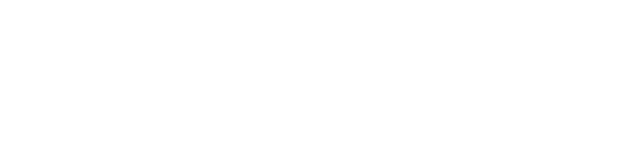
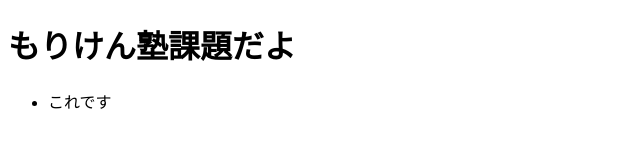
Before and after one commit to naomi-homma/js_handson, a website: page lesson01/index.html in a window 1280 px wide. Shown: the whole page, without its empty margins (0-640 px from the left). Drawn offline with Linux system fonts and the light colour scheme.

Commit message:
add:lesson01実装完了

```diff
--- a/lesson01/index.html
+++ b/lesson01/index.html
@@ -9,7 +9,9 @@
   </head>
   <body>
     <div>
-      <ul></ul>
+      <h1>もりけん塾課題だよ</h1>
+      <ul id="list"></ul>
     </div>
+    <script src="index.js"></script>
   </body>
 </html>
--- a/lesson01/index.js
+++ b/lesson01/index.js
@@ -0,0 +1,7 @@
+"use strict";
+
+const ulElement = document.getElementById("list");
+const liElement = document.createElement ("li");
+
+liElement.innerHTML = "これです";
+ulElement.appendChild(liElement);
```
